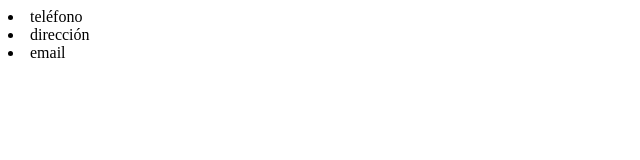
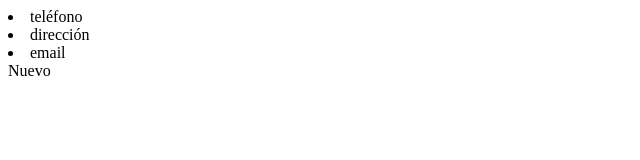
Before and after one commit to Gzar81/git_v1, a plain HTML site: page contacto.html in a window 1280 px wide. Shown: the full height of the page, 0-640 px from the left. Drawn offline with Linux system fonts and the light colour scheme.

Commit message:
Creado un nuevo div

```diff
--- a/contacto.html
+++ b/contacto.html
@@ -10,6 +10,7 @@
     <li>teléfono</li>
     <li>dirección</li>
     <li>email</li>
+    <div>Nuevo <div></div></div>
 
 </body>
 </html>
```
